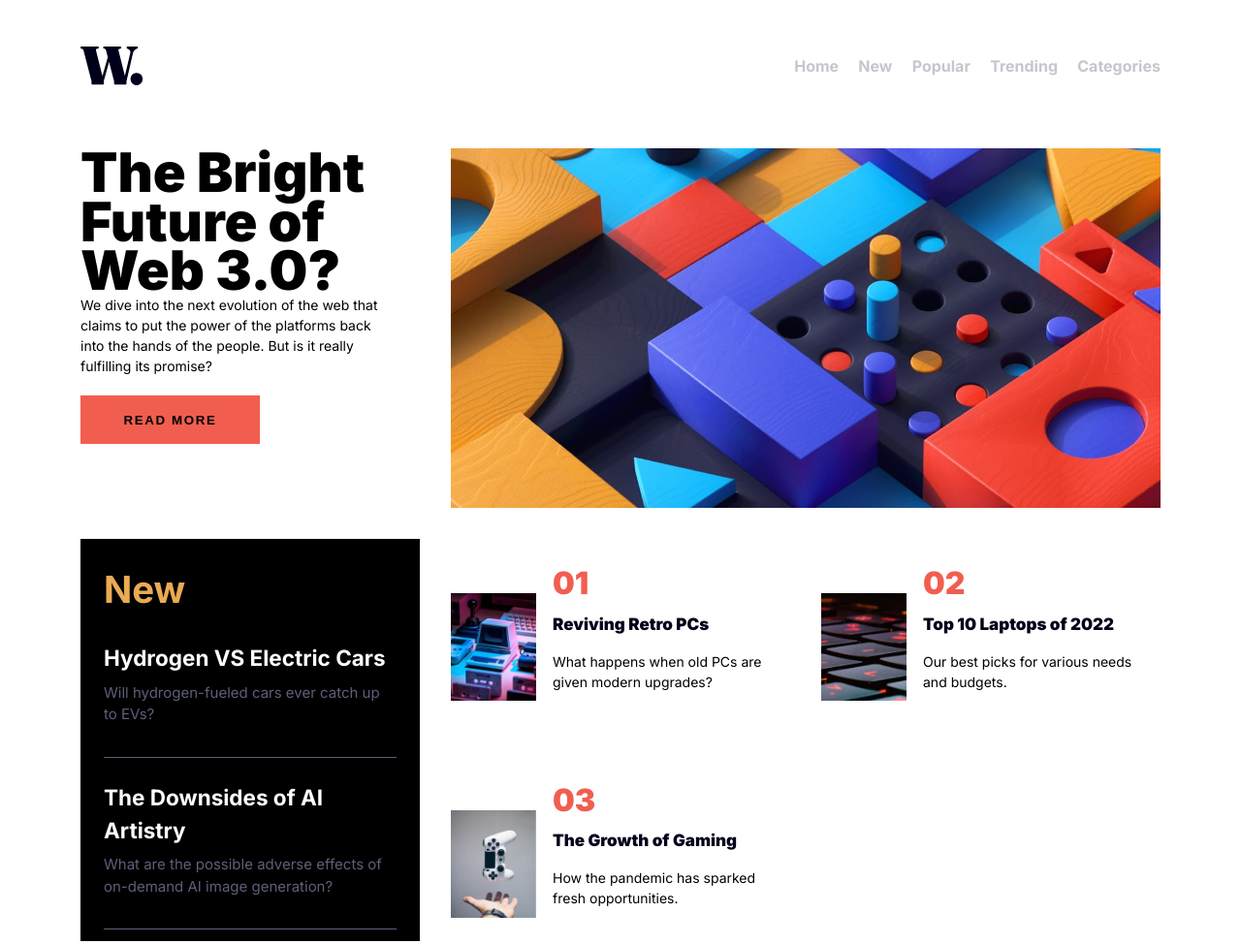
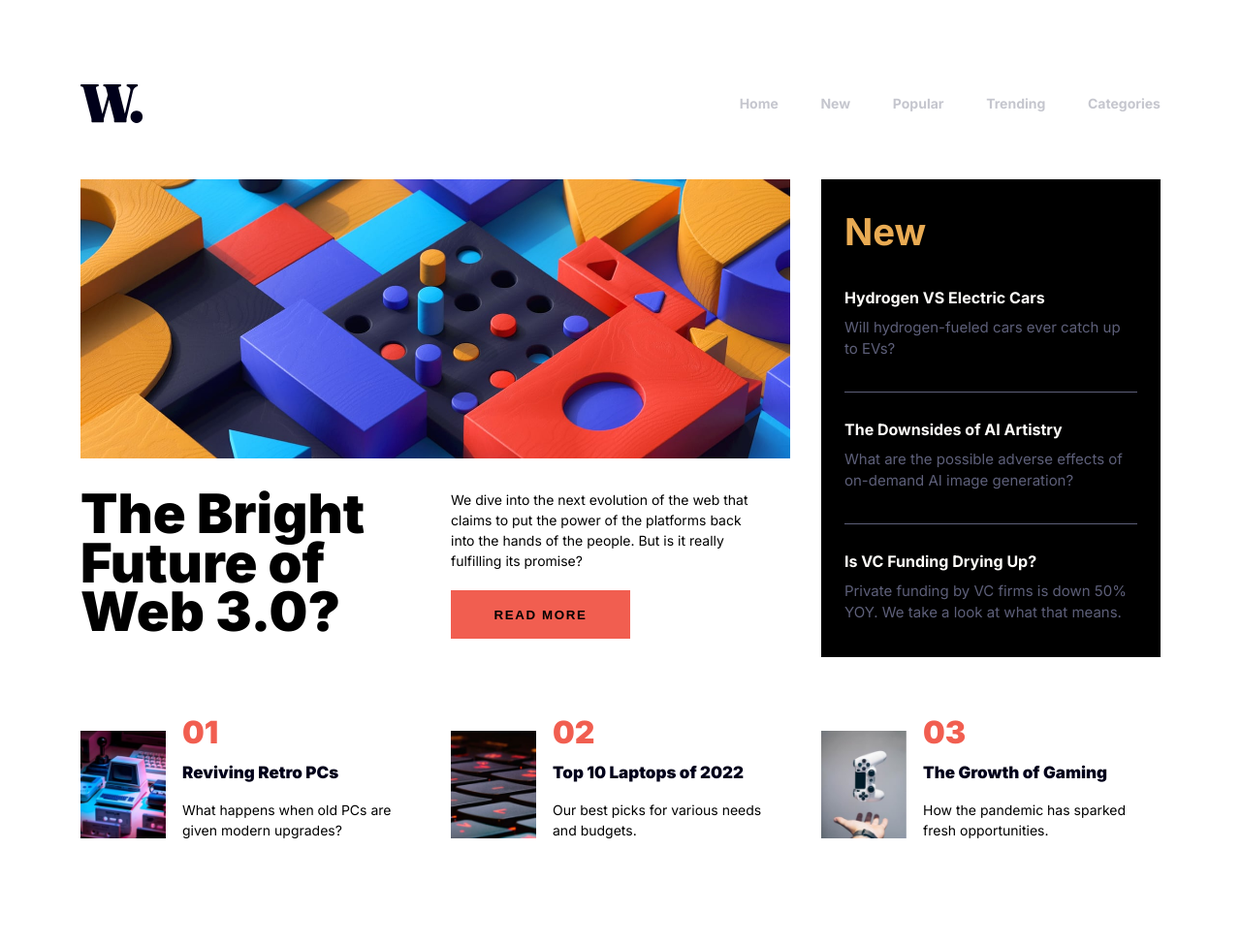
Before and after one commit to chriszych/newsHomepage, a plain HTML site: page index.html in a window 1280 px wide. Shown: the top 974 px of the page at 97% size. After the commit the page ends 908 px from the top, so only its background shows below. Drawn offline with Linux system fonts and the light colour scheme.

Commit message:
A few more bugs fix.

```diff
--- a/index.html
+++ b/index.html
@@ -35,14 +35,14 @@
 
       <div class="mainPicture">
       </div>
-      <section class="mainTopic">
-        <h1>The Bright Future of Web 3.0?</h1>
-        <div class="mainText">
-          <p>We dive into the next evolution of the web that claims to put the power of the platforms back into the hands of the people.
-          But is it really fulfilling its promise?</p>
+      <div class="mainTitle">
+        The Bright Future of Web 3.0?
+      </div>
+      <div class="mainText">
+          We dive into the next evolution of the web that claims to put the power of the platforms back into the hands of the people.
+          But is it really fulfilling its promise?<br>
           <button type="button" class="readMore">Read more</button>
-        </div>
-      </section>
+      </div>
 
     <aside class="sideNews">
       <h1>New</h1>
@@ -54,7 +54,7 @@
         <h2><a href="#">The Downsides of AI Artistry</a></h2>
         <p>What are the possible adverse effects of on-demand AI image generation?</p>
       </section>
-      <section class="sideSection sideFoter">
+      <section class="sideFooter sideSection">
         <h2><a href="#">Is VC Funding Drying Up?</a></h2>
         <p>Private funding by VC firms is down 50% YOY. We take a look at what that means.</p>
       </section>
--- a/style.css
+++ b/style.css
@@ -20,6 +20,8 @@ body {
     display: flex;
     justify-content:space-between;
     align-items: center;
+    margin-top: 82px;
+    margin-bottom: 36px;
 }
 
 .logoIcon{
@@ -39,7 +41,7 @@ body {
 }
 
 .menuItems{
-    width: 430px;
+    width: 510px;
     display: flex;
     justify-content:space-between;
     align-items: center;
@@ -48,6 +50,7 @@ body {
 .menuItems a{
     text-decoration: none;
     font-weight: 700;
+    font-size: 14px;
     color: hsl(233, 8%, 79%);
     align-items: end;
 }
@@ -58,7 +61,7 @@ body {
 main{
     display: grid;
     grid-template-columns: repeat(3, minmax(auto, 350px));
-    grid-template-rows: minmax(auto, 15%) minmax(auto, 40%) minmax(auto, 20%) minmax(auto, 20%);
+    grid-template-rows: minmax(auto, 16%) minmax(auto, 40%) minmax(auto, 20%) minmax(auto, 20%);
     gap: 2rem;
     margin: 15px;
 }
@@ -88,6 +91,7 @@ main{
 
 .sideNews h2 {
     margin: 1.5rem 0 0.5rem 0;
+    font-size: 1rem;
 }
 
 .sideNews a {
@@ -115,8 +119,8 @@ main{
     margin: 0;
 }
 
+.mainTitle {
 
-.mainTopic h1{
     order: 3;
     font-size: 3.5rem;
     font-weight: 900;
@@ -234,6 +238,10 @@ footer{
     }
     .webMenu{
         grid-column: span 2;
+        margin: 0.5rem 1rem;
+    }
+    .menuItems{
+        width: 400px;
     }
 
 }
```
